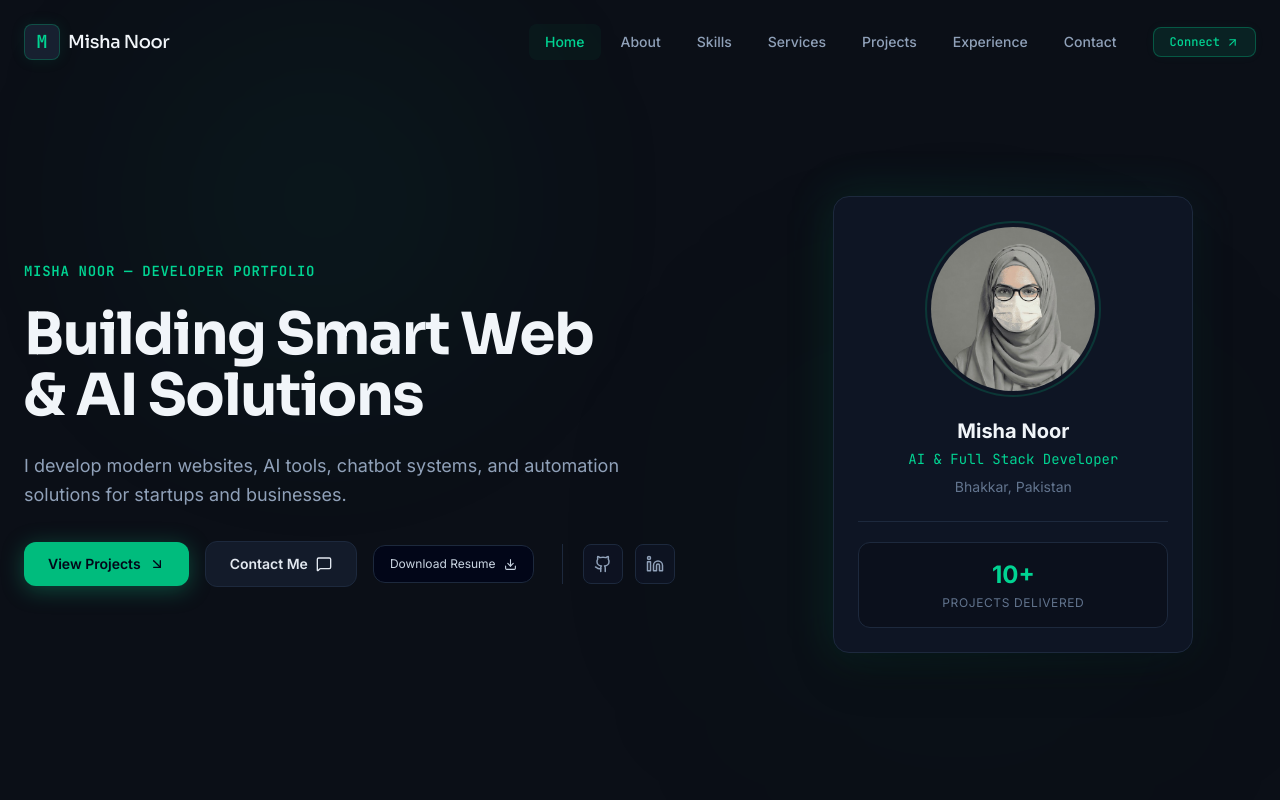
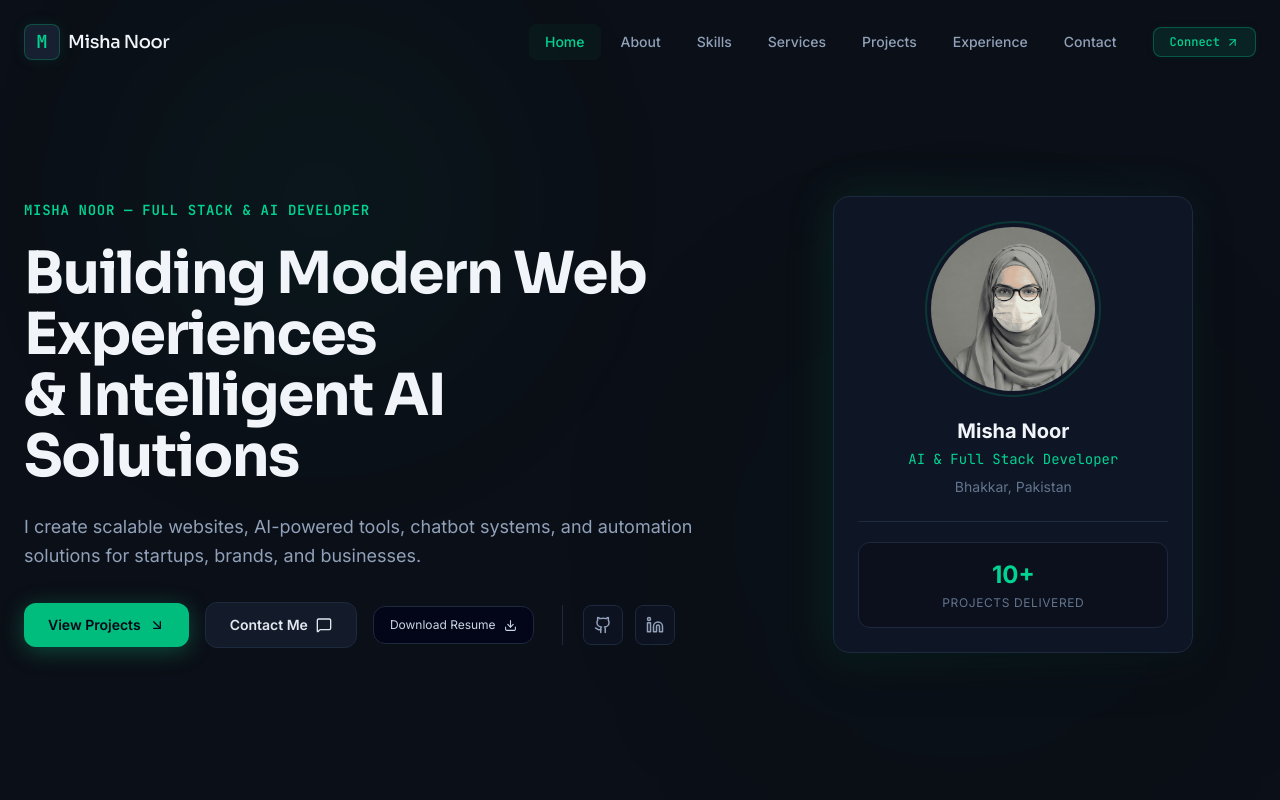
Before and after one commit to misha22-code/misha-noor-portfolio, a React (Vite) app: page / in a window 1280 px wide. Shown: the top 800 px of the page. Built offline with nearby package versions, Linux system fonts and the light colour scheme.

Commit message:
Updated hero content

```diff
--- a/src/components/Hero.tsx
+++ b/src/components/Hero.tsx
@@ -64,7 +64,7 @@ export default function Hero() {
             transition={{ duration: 0.5 }}
             className="font-mono text-emerald-400 font-semibold text-sm tracking-wider uppercase"
           >
-            Misha Noor — Developer Portfolio
+            Misha Noor &mdash; Full Stack & AI Developer
           </motion.span>
 
           {/* MAIN HEADING */}
@@ -74,9 +74,9 @@ export default function Hero() {
             transition={{ duration: 0.6, delay: 0.1 }}
             className="font-display font-bold text-4xl sm:text-5xl lg:text-[58px] text-slate-100 tracking-tight leading-[1.05] max-w-3xl"
           >
-            Building Smart Web
+           Building Modern Web Experiences
             <br />
-            &amp; AI Solutions
+            &amp; Intelligent AI Solutions
           </motion.h1>
 
           {/* DESCRIPTION */}
@@ -86,8 +86,8 @@ export default function Hero() {
             transition={{ duration: 0.6, delay: 0.2 }}
             className="text-slate-400 text-base sm:text-lg max-w-2xl leading-relaxed"
           >
-            I develop modern websites, AI tools, chatbot systems,
-            and automation solutions for startups and businesses.
+            I create scalable websites, AI-powered tools, chatbot systems,
+            and automation solutions for startups, brands, and businesses.
           </motion.p>
 
           {/* BUTTONS */}
```
